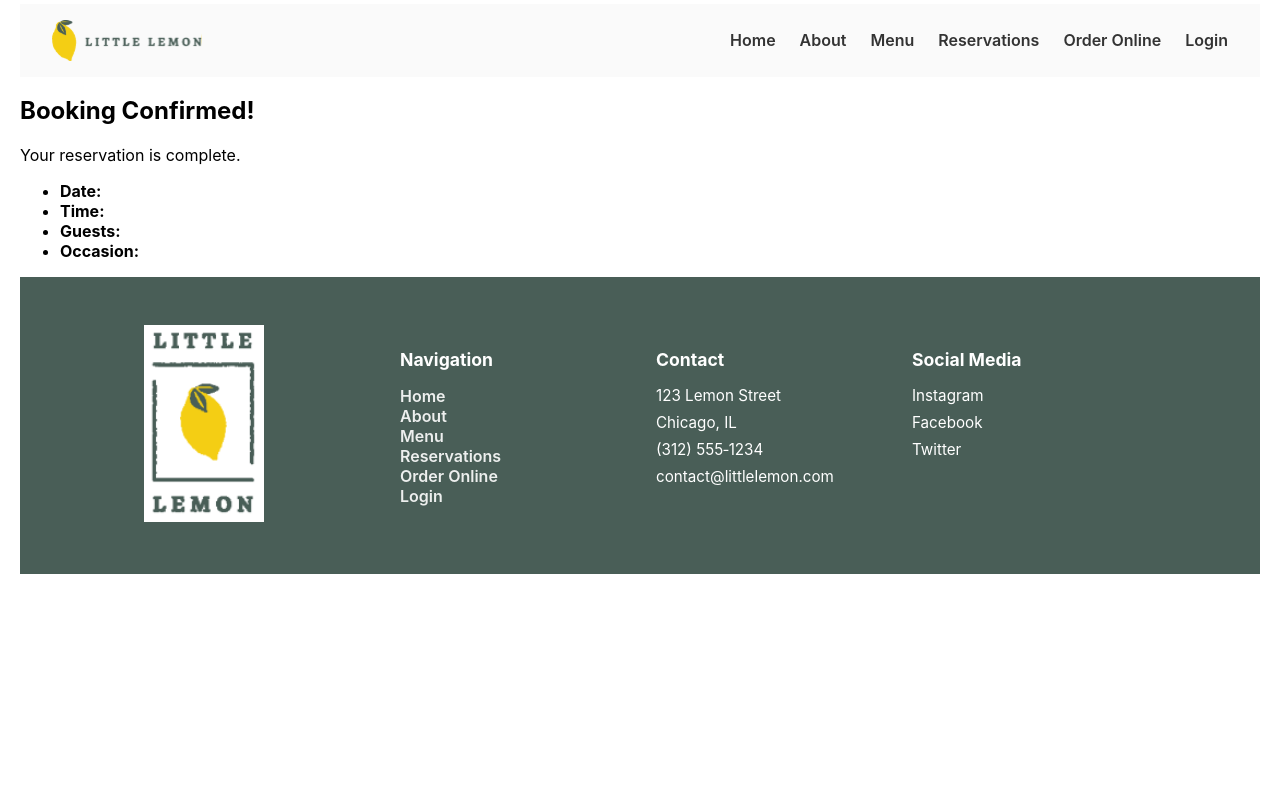
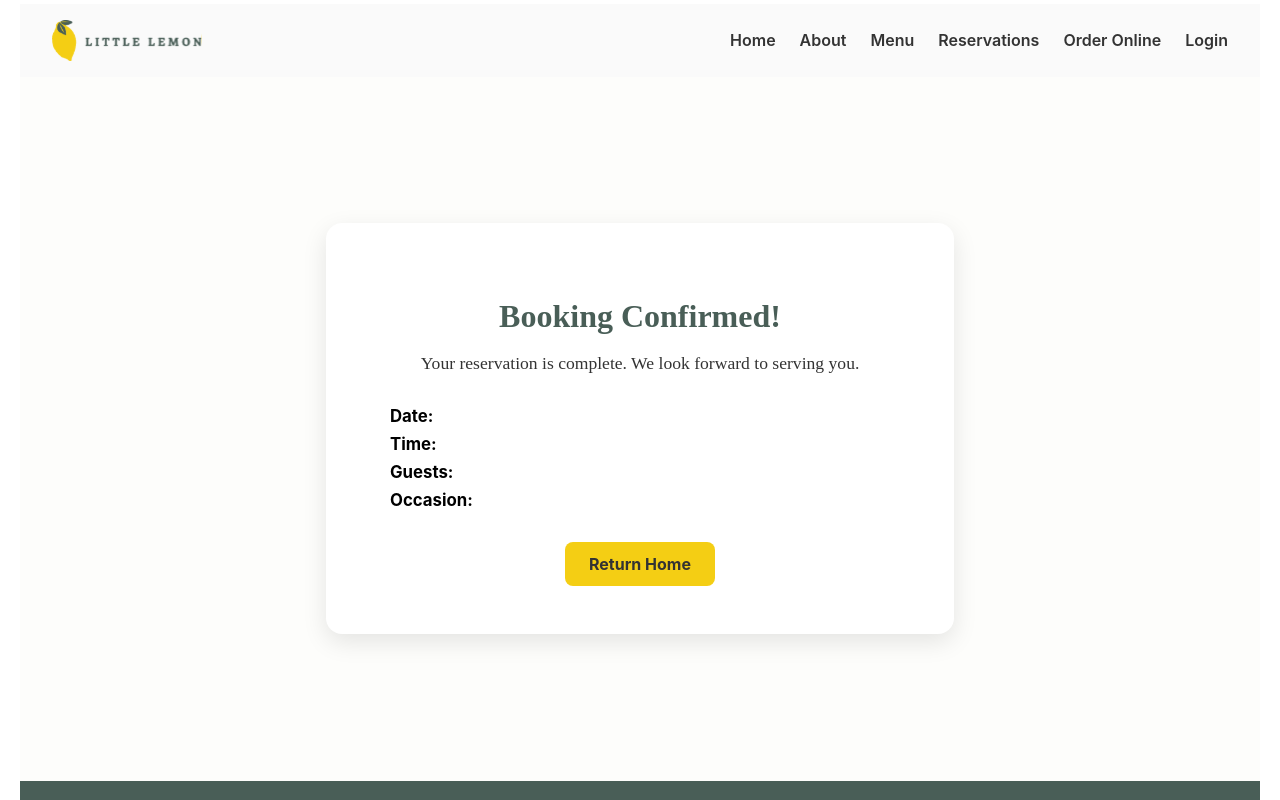
Before and after one commit to Janderscj/coursera-final, a React (Create React App) app: page /confirmation in a window 1280 px wide. Shown: the top 800 px of the page. Built offline with nearby package versions, Linux system fonts and the light colour scheme; the HTML template or start-up script is replaced by a standard one.

Commit message:
Fixed navigation so that clicking on a link brings you to that page then sccrolls to section, added styling for booking form and conirmation page

```diff
--- a/src/App.css
+++ b/src/App.css
@@ -453,6 +453,73 @@
   background: #ddd;
   cursor: not-allowed;
 }
+
+.confirmation-page {
+  min-height: 80vh;
+  display: flex;
+  justify-content: center;
+  align-items: center;
+  padding: 2rem;
+  background: #fdfdfb;
+}
+
+.confirmation-card {
+  background: white;
+  padding: 3rem 4rem;
+  border-radius: 16px;
+  box-shadow: 0 8px 24px rgba(0, 0, 0, 0.1);
+  text-align: center;
+  max-width: 500px;
+  width: 100%;
+  animation: fadeInUp 0.6s ease-out;
+}
+
+.confirmation-card h1 {
+  color: #495e57;
+  font-family: Karla;
+  font-weight: bold;
+  font-size: 2rem;
+  margin-bottom: 1rem;
+}
+
+.confirmation-card p {
+  color: #333;
+  font-family: Karla;
+  font-weight: normal;
+  font-size: 1.1rem;
+  margin-bottom: 2rem;
+}
+
+.confirmation-details {
+  list-style: none;
+  padding: 0;
+  margin: 0 0 2rem 0;
+  text-align: left;
+}
+
+.confirmation-details li {
+  margin-bottom: 0.5rem;
+  font-size: 1.05rem;
+}
+
+.back-home-btn {
+  display: inline-block;
+  padding: 0.75rem 1.5rem;
+  background: #f4ce14;
+  color: #333;
+  font-weight: bold;
+  border-radius: 8px;
+  text-decoration: none;
+  transition:
+    background 0.3s ease,
+    transform 0.2s ease;
+}
+
+.back-home-btn:hover {
+  background: #e3bd0f;
+  transform: translateY(-2px);
+}
+
 html {
   scroll-behavior: smooth;
 }
--- a/src/Components/Footer.js
+++ b/src/Components/Footer.js
@@ -1,7 +1,39 @@
-import { Link } from "react-router-dom";
+import { Link, useLocation, useNavigate } from "react-router-dom";
 import footerLogo from "../Assets/footerLogo.png";
 
 function Footer() {
+  const location = useLocation();
+  const navigate = useNavigate();
+
+  function handleHomeClick(e) {
+    if (location.pathname === "/") {
+      e.preventDefault();
+      window.scrollTo({ top: 0, behavior: "smooth" });
+    } else {
+      e.preventDefault();
+      navigate("/");
+    }
+  }
+
+  // Reuse the same about click handler from Nav.js for consistency
+  function handleAboutClick(e) {
+    if (location.pathname === "/") {
+      e.preventDefault();
+      document.getElementById("about")?.scrollIntoView({
+        behavior: "smooth",
+      });
+    } else {
+      e.preventDefault();
+      navigate("/");
+
+      setTimeout(() => {
+        document.getElementById("about")?.scrollIntoView({
+          behavior: "smooth",
+        });
+      }, 100);
+    }
+  }
+
   return (
     <footer className="footer">
       <div className="footer-grid">
@@ -12,8 +44,12 @@ function Footer() {
         <div className="footer-column">
           <h4>Navigation</h4>
           <ul className="footer-links">
-            <Link to="/">Home</Link>
-            <a href="#about">About</a>
+            <a href="/" onClick={handleHomeClick}>
+              Home
+            </a>
+            <a href="#about" onClick={handleAboutClick}>
+              About
+            </a>
             <Link to="/menu">Menu</Link>
             <Link to="/booking">Reservations</Link>
             <Link to="/order">Order Online</Link>
--- a/src/Components/Main.js
+++ b/src/Components/Main.js
@@ -1,6 +1,6 @@
 import { useReducer, useState } from "react";
 import { Routes, Route, useNavigate } from "react-router-dom";
-import { fetchAPI, submitAPI } from "../api";
+import { fetchAPI, submitAPI } from "../api.js";
 
 import Homepage from "./Pages/Homepage";
 import BookingPage from "./Pages/BookingPage";
--- a/src/Components/Nav.js
+++ b/src/Components/Nav.js
@@ -1,14 +1,50 @@
-import { Link } from "react-router-dom";
+import { Link, useLocation, useNavigate } from "react-router-dom";
 import logo from "../Assets/Logo .svg";
 
 function Nav() {
+  const location = useLocation();
+  const navigate = useNavigate();
+
+  function handleHomeClick(e) {
+    if (location.pathname === "/") {
+      e.preventDefault();
+      window.scrollTo({ top: 0, behavior: "smooth" });
+    } else {
+      e.preventDefault();
+      navigate("/");
+    }
+  }
+
+  //click handler for navigating
+  function handleAboutClick(e) {
+    if (location.pathname === "/") {
+      e.preventDefault();
+      document.getElementById("about")?.scrollIntoView({
+        behavior: "smooth",
+      });
+    } else {
+      e.preventDefault();
+      navigate("/");
+
+      setTimeout(() => {
+        document.getElementById("about")?.scrollIntoView({
+          behavior: "smooth",
+        });
+      }, 100);
+    }
+  }
+
   return (
     <header className="top-header">
       <img src={logo} alt="Little Lemon Logo" className="logo" />
 
       <nav className="nav-links" id="navbar">
-        <Link to="/">Home</Link>
-        <a href="#about">About</a>
+        <a href="/" onClick={handleHomeClick}>
+          Home
+        </a>
+        <a href="#about" onClick={handleAboutClick}>
+          About
+        </a>
         <Link to="/menu">Menu</Link>
         <Link to="/booking">Reservations</Link>
         <Link to="/order">Order Online</Link>
--- a/src/Components/Pages/ConfirmationPage.js
+++ b/src/Components/Pages/ConfirmationPage.js
@@ -5,11 +5,12 @@ function ConfirmationPage() {
   const { date, time, guests, occasion } = state || {};
 
   return (
-    <section className="confirmation">
+    <section className="confirmation-page">
+      <div className="confirmation-card">
         <h1>Booking Confirmed!</h1>
-      <p>Your reservation is complete.</p>
+        <p>Your reservation is complete. We look forward to serving you.</p>
 
-      <ul>
+        <ul className="confirmation-details">
           <li>
             <strong>Date:</strong> {date}
           </li>
@@ -23,6 +24,11 @@ function ConfirmationPage() {
             <strong>Occasion:</strong> {occasion}
           </li>
         </ul>
+
+        <a href="/" className="back-home-btn">
+          Return Home
+        </a>
+      </div>
     </section>
   );
 }
--- a/src/Components/Sections/BookingForm.js
+++ b/src/Components/Sections/BookingForm.js
@@ -1,8 +1,20 @@
 import React from "react";
+
 function validateForm({ date, time, guests, occasion }) {
   const errors = {};
 
-  if (!date) errors.date = "Please choose a date.";
+  if (!date) {
+    errors.date = "Please choose a date.";
+  } else {
+    const selected = new Date(date);
+    const today = new Date();
+    today.setHours(0, 0, 0, 0);
+
+    if (selected < today) {
+      errors.date = "Date cannot be in the past.";
+    }
+  }
+
   if (!time) errors.time = "Please choose a time.";
   if (guests < 1 || guests > 10)
     errors.guests = "Guests must be between 1 and 10.";
```
Lines whose indentation alone changed are shown as unchanged.
